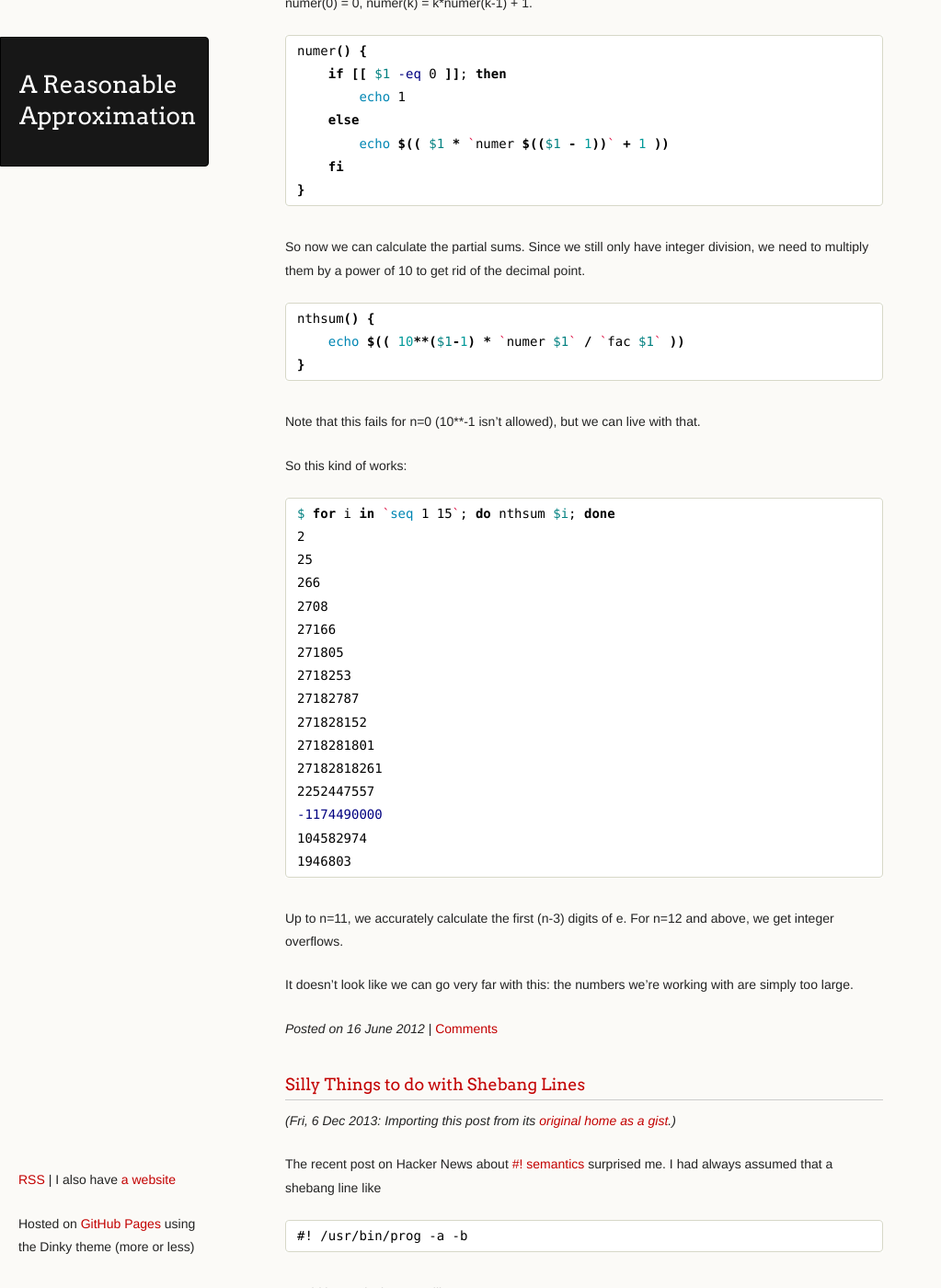
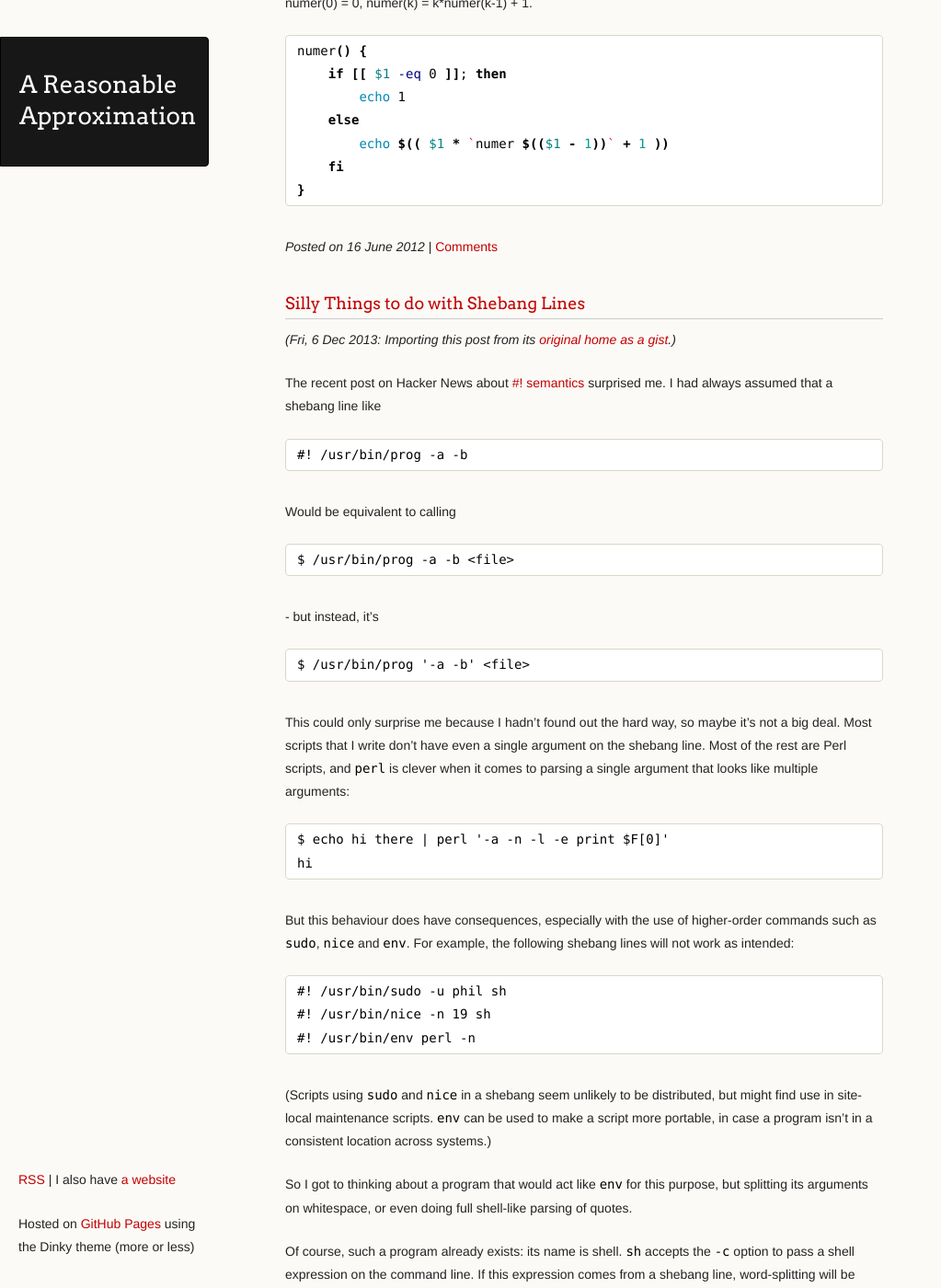
Before and after one commit to ChickenProp/chickenprop.github.com, a Jekyll site: the page built from index.html, in a window 1280 px wide and 1400 px high, scrolled down 3235 px. Shown: the whole window at 92% size, without its empty margins (0-1023 px from the left). Built offline with Jekyll 4.4.1, drawn with Linux system fonts in a browser that asks for light colours; comment, search, counter and statistics services are not loaded.

Commit message:
trying to locate/fix page build errors

````diff
--- a/_posts/2012-06-16-calculating-e-in-bash.markdown
+++ b/_posts/2012-06-16-calculating-e-in-bash.markdown
@@ -33,38 +33,3 @@ numer() {
     fi
 }
 ```
-
-So now we can calculate the partial sums. Since we still only have integer division, we need to multiply them by a power of 10 to get rid of the decimal point.
-
-```sh
-nthsum() {
-    echo $(( 10**($1-1) * `numer $1` / `fac $1` ))
-}
-```
-
-Note that this fails for n=0 (10**-1 isn't allowed), but we can live with that.
-
-So this kind of works:
-
-```sh
-$ for i in `seq 1 15`; do nthsum $i; done
-2
-25
-266
-2708
-27166
-271805
-2718253
-27182787
-271828152
-2718281801
-27182818261
-2252447557
--1174490000
-104582974
-1946803
-```
-
-Up to n=11, we accurately calculate the first (n-3) digits of e. For n=12 and above, we get integer overflows.
-
-It doesn't look like we can go very far with this: the numbers we're working with are simply too large.
````
